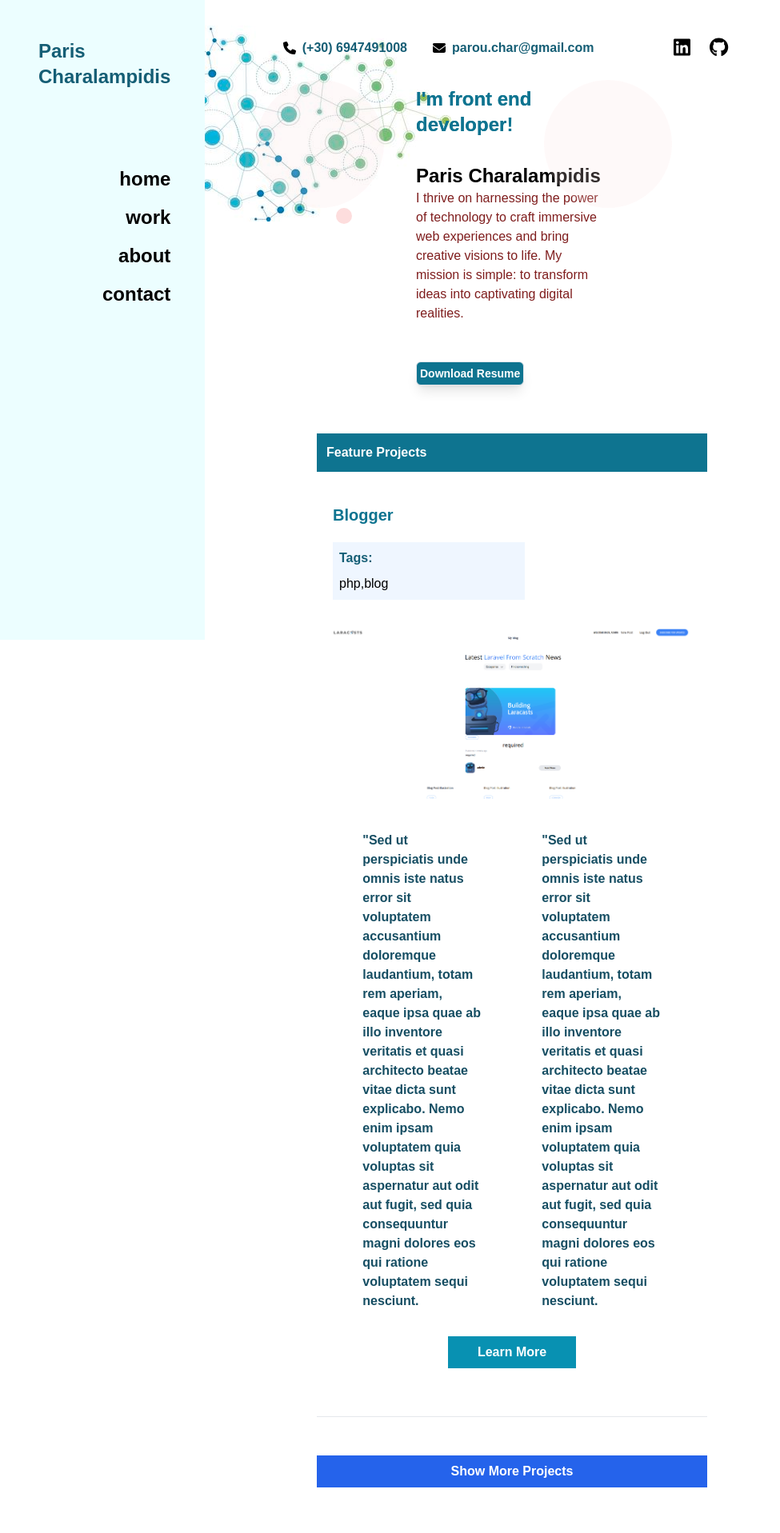
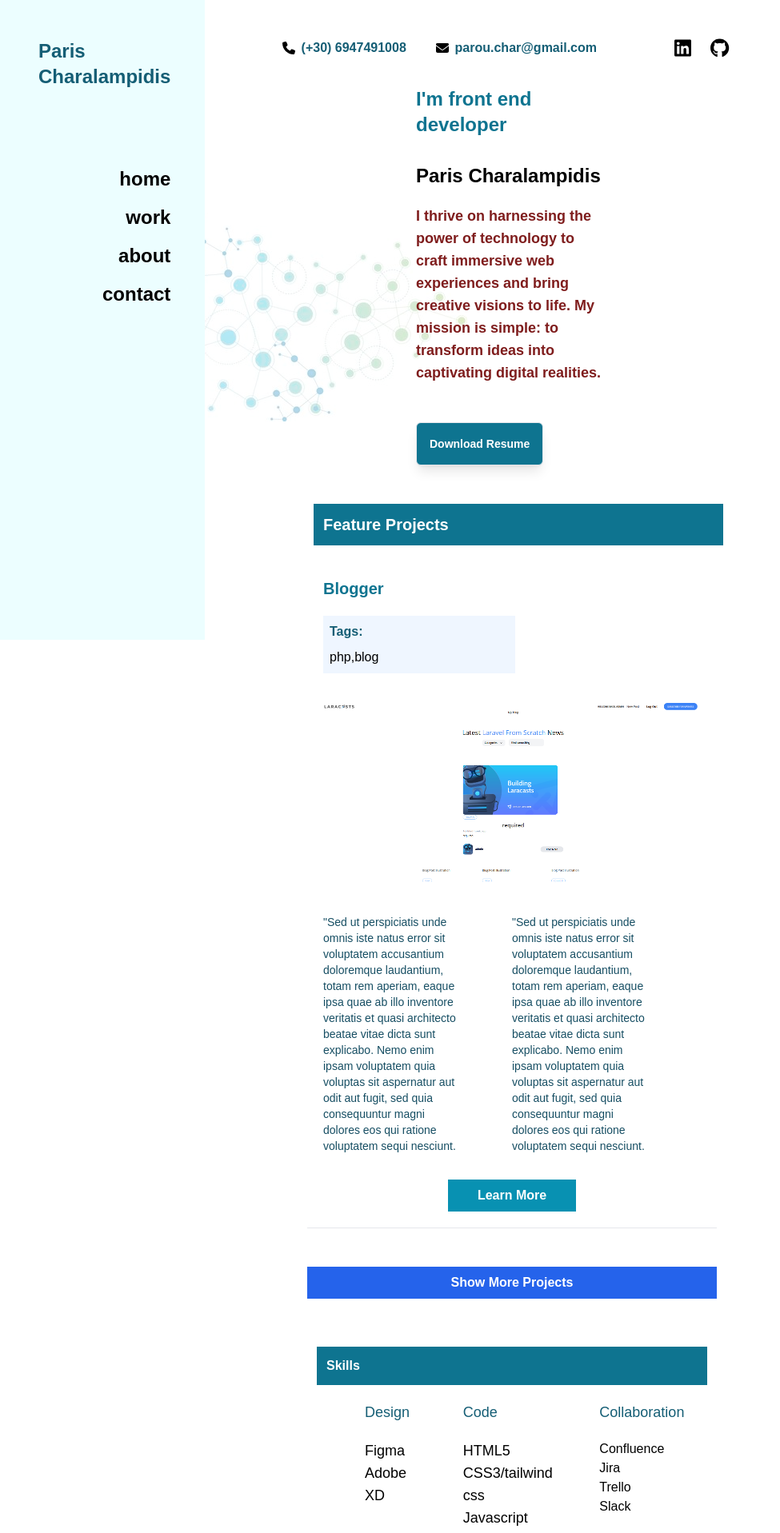
Before and after one commit to parischaralampidis3/portfolio_test, a React (Create React App) app: page / in a window 1280 px wide. Shown: the top 1917 px of the page at 80% size, without its empty margins (0-975 px from the left). Built offline with nearby package versions, Linux system fonts and the light colour scheme.

Commit message:
implementing burger menu functionality

```diff
--- a/src/App.css
+++ b/src/App.css
@@ -7,14 +7,25 @@ box-sizing:border-box;
 body,html{
   font-family: Arial, Helvetica, sans-serif;
   height:100%;
+
+  max-width: 100%;
+
+
+}
+body::before {
+  content: "";
+  display: block;
+  position: fixed;
+  opacity:0.3;
+  top: 250px; /* Adjust top margin */
+  left: 20px; /* Adjust left margin */
+  right: 20px; /* Adjust right margin */
+  bottom: 20px; /* Adjust bottom margin */
   background-image: url("../public/assets/images/background_image_3.jpg");
-  max-width: 100%;
-  height: auto;
-    background-repeat: no-repeat;
-
-  background-size: auto;
+  background-repeat:no-repeat;
+  background-size: no-cover; /* Adjust background size if needed */
+  z-index: -1; /* Ensure it's behind other content */
 }
-
 .App-logo {
   height: 40vmin;
   pointer-events: none;
--- a/src/App.js
+++ b/src/App.js
@@ -3,16 +3,18 @@ import Sidebar from "./Components/Layouts/Sidebar";
 import TopBar from "./Components/Layouts/TopBar";
 import Routing from "./Components/Routing";
 import Footer from "./Components/Layouts/Footer";
+import MobileMenu from "./Components/Layouts/MobileMenu";
 
 function App() {
   return (
       <div className="flex flex-column h-screen">
       <div className="flex flex-grow">
+        <MobileMenu/>
         <Sidebar />
         <div className="w-full">
           <TopBar />
           <Routing />
-         <Footer/>
+          <Footer/>
         </div>
 
       </div>
--- a/src/Components/Layouts/Sidebar.js
+++ b/src/Components/Layouts/Sidebar.js
@@ -3,7 +3,7 @@ import Navigation from "./Navigation";
 
 function Sidebar() {
   return (
-    <div className="fixed left-0 top-0 h-full">
+    <div className="fixed left-0 top-0 h-full hidden lg:block">
 
       <Navigation />
     </div>
--- a/src/Components/Layouts/TopBar.js
+++ b/src/Components/Layouts/TopBar.js
@@ -8,20 +8,22 @@ function TopBar() {
     <div className="w-2/4 mx-auto mt-10 h-10">
       <div className="flex flex-row items-center justify-around">
         <div className="flex flex-row justify-start items-center  p-2 font-semibold">
-          <div className="flex flex-row items-center">
+          <div className="flex flex-row items-center text-sm md:text-base w-40">
             <FontAwesomeIcon icon={faPhone} />
-            <h3 className="ml-2 text-cyan-800">(+30) 6947491008</h3>
+            <h3 className="ml-2 text-cyan-800  ">(+30) 6947491008</h3>
           </div>
 
-          <div className="flex flex-row items-center mx-8">
+          <div className="flex flex-row items-center mx-8 text-sm md:text-base">
             <FontAwesomeIcon icon={faEnvelope} />
             <h3 className="mx-2 text-cyan-800">parou.char@gmail.com</h3>
           </div>
         </div>
 
-        <div className="text-2xl">
+        <div className="text-2xl flex items-center">
           <FontAwesomeIcon icon={faLinkedin} />
           <FontAwesomeIcon className="mx-6" icon={faGithub} />
+
+
         </div>
       </div>
     </div>
--- a/src/Components/Partials/Gallery.js
+++ b/src/Components/Partials/Gallery.js
@@ -2,21 +2,21 @@ import { React, useState } from "react";
 function Gallery() {
   const [isActive, setIsActive] = useState(true);
   const [message, setMessage] = useState(false);
-  const handleClick = (event) => {
+  const handleClick = () => {
     setIsActive((current) => !current);
     setMessage((current) => !current);
   };
 
   return (
-    <div className=" mt-12 p-3 mx-auto  w-2/5">
-      <div className="container h-3/4 bg-cyan-700 ">
-        <h1 className="font-semibold text-white p-3">Feature Projects</h1>
+    <div className=" w-30  mt-12 mx-auto  md:w-2/5">
+      <div className="container mx-0  h-3/4 bg-cyan-700 w-40 lg:mx-2 w-full ">
+        <h1 className="text-base font-semibold text-white p-3 lg:text-xl">Feature Projects</h1>
       </div>
 
       {/** --------- first portfolio project ---------- */}
       <div className="p-5">
         <div>
-          <h1 className="mt-5 text-xl font-semibold text-cyan-700">Blogger</h1>
+          <h1 className="mt-5 text-base font-semibold text-cyan-700 lg:text-xl">Blogger</h1>
         </div>
 
         <div className="mt-5 mx-0 bg-blue-50 w-60 p-2">
@@ -29,8 +29,8 @@ function Gallery() {
             alt="project_image"
           />
 
-          <div className="grid grid-cols-2 gap-0 mt-5 text-cyan-900 font-semibold">
-            <p className="mt-5 w-2/3  mx-auto">
+          <div className="flex flex-col w-95 xl:flex-row w-full mt-5 text-cyan-900 font-light  ">
+            <p className="text-sm mx-auto leading-5 mt-5 w-56 mr-16 text-left  md:w-full    ">
               "Sed ut perspiciatis unde omnis iste natus error sit voluptatem
               accusantium doloremque laudantium, totam rem aperiam, eaque ipsa
               quae ab illo inventore veritatis et quasi architecto beatae vitae
@@ -39,7 +39,7 @@ function Gallery() {
               eos qui ratione voluptatem sequi nesciunt.
             </p>
 
-            <p className="mt-5 w-2/3  mx-auto">
+            <p className="text-sm leading-5 mx-auto mt-5 w-56 mr-16 text-left md:w-full  ">
               "Sed ut perspiciatis unde omnis iste natus error sit voluptatem
               accusantium doloremque laudantium, totam rem aperiam, eaque ipsa
               quae ab illo inventore veritatis et quasi architecto beatae vitae
@@ -56,13 +56,13 @@ function Gallery() {
       </div>
 
       {/** ------------------------------------- */}
-      <hr className="mt-10" />
+      <hr className="mt-0" />
       {/** --------- second portfolio project ---------- */}
 
       <div className={isActive ? "hidden" : ""}>
-        <div className="mt-16 p-6">
+        <div className="mt-2 p-5">
           <div>
-            <h1 className="mt-5 text-xl font-semibold text-cyan-700">Lang</h1>
+            <h1 className="mt-5 text-base font-semibold text-cyan-700 lg:text-xl">Lang</h1>
           </div>
 
           <div className="mt-5 mx-0 bg-blue-50 w-60 p-2">
@@ -75,8 +75,8 @@ function Gallery() {
               alt="project_image"
             />
 
-            <div className="grid grid-cols-2 gap-0 mt-5 text-cyan-900 font-semibold">
-              <p className="mt-5 w-2/3  mx-auto">
+            <div className="flex flex-col w-95 xl:flex-row w-full mt-5 text-cyan-900 font-light">
+              <p className="text-sm mx-auto leading-5 mt-5 w-56 mr-16 text-left  md:w-full">
                 "Sed ut perspiciatis unde omnis iste natus error sit voluptatem
                 accusantium doloremque laudantium, totam rem aperiam, eaque ipsa
                 quae ab illo inventore veritatis et quasi architecto beatae
@@ -86,7 +86,7 @@ function Gallery() {
                 nesciunt.
               </p>
 
-              <p className="mt-5 w-2/3  mx-auto">
+              <p className="text-sm leading-5 mx-auto mt-5 w-56 mr-16 text-left md:w-full">
                 "Sed ut perspiciatis unde omnis iste natus error sit voluptatem
                 accusantium doloremque laudantium, totam rem aperiam, eaque ipsa
                 quae ab illo inventore veritatis et quasi architecto beatae
@@ -104,9 +104,9 @@ function Gallery() {
         </div>
         <hr className="mt-10" />
         {/** -------------------------------------- */}
-        <div class="mt-16 p-6">
+        <div class="mt-5 p-5">
           <div>
-            <h1 className="mt-5 text-xl font-semibold text-cyan-700">
+            <h1 className="mt-5 text-base font-semibold text-cyan-700 lg:text-xl">
               Product List
             </h1>
           </div>
@@ -121,8 +121,8 @@ function Gallery() {
               alt="project_image"
             />
 
-            <div className="grid grid-cols-2 gap-0 mt-5 text-cyan-900 font-semibold">
-              <p className="mt-5 w-2/3  mx-auto">
+            <div className="flex flex-col w-95 xl:flex-row w-full mt-5 text-cyan-900 font-light">
+              <p className="text-sm mx-auto leading-5 mt-5 w-56 mr-16 text-left  md:w-full">
                 "Sed ut perspiciatis unde omnis iste natus error sit voluptatem
                 accusantium doloremque laudantium, totam rem aperiam, eaque ipsa
                 quae ab illo inventore veritatis et quasi architecto beatae
@@ -132,7 +132,7 @@ function Gallery() {
                 nesciunt.
               </p>
 
-              <p className="mt-5 w-2/3  mx-auto">
+              <p className="text-sm leading-5 mx-auto mt-5 w-56 mr-16 text-left md:w-full ">
                 "Sed ut perspiciatis unde omnis iste natus error sit voluptatem
                 accusantium doloremque laudantium, totam rem aperiam, eaque ipsa
                 quae ab illo inventore veritatis et quasi architecto beatae
--- a/src/Components/Partials/Profile.js
+++ b/src/Components/Partials/Profile.js
@@ -4,58 +4,31 @@ import "../../Profile.css";
 function Profile() {
   return (
     <div className=" container w-60  mx-auto">
-
-
       <div className="flex  justify-around">
-
-
-
         <div className="relative">
-
-
-                        <div class="big-blink absolute w-20 h-20 rounded-full  bg-red-100 top-0 right-10 w-40 h-40"></div>
-
-                          <div class="blink absolute w-5 h-5 rounded-full  bg-red-400 top-40 right-20 w-40 h-40"></div>
           <div className="absolute animate-fade-in-right left  mt-2 ">
-                            <h3 className="text-2xl w-40  text-cyan-700 font-bold">I'm front end developer</h3>
-                        </div>
-                           <div className="big-blink absolute w-4 h-4 rounded-full  bg-red-100 top-50 left-40 right-10 w-40 h-40"></div>
-
-
-                        <div className="absolute animate-fade-in-right left  mt-2 ">
-                            <h3 className="text-2xl w-40  text-cyan-700 font-bold">I'm front end developer!</h3>
+            <h3 className="text-xl w-40  text-cyan-700 font-bold md:text-2xl">
+              I'm front end developer
+            </h3>
           </div>
         </div>
 
-
-
-
-
-
-
-
         <div className="flex flex-column items-center justify-center">
           <div className="mx-0 mt-6 ">
-
-                            <h1 className=" text-2xl mt-20 font-semibold text-black  ">Paris Charalampidis</h1>
-                            <p className=" text-red-900 mb-12 text-base">
+            <h1 className=" text-xl mt-20 mb-5 font-semibold text-black md:text-2xl  ">
+              Paris Charalampidis
+            </h1>
+            <p className=" text-base text-red-900 font-semibold mb-12 md:text-lg ">
               I thrive on harnessing the power of technology to craft immersive
               web experiences and bring creative visions to life. My mission is
               simple: to transform ideas into captivating digital realities.
             </p>
-                            <button className="border bg-cyan-700 shadow-lg rounded-md p-1 text-white borded-full text-sm font-semibold mt-0">
+            <button className="border bg-cyan-700 shadow-lg  rounded-md p-2 text-white borded-full text-sm font-semibold mt-0  md:p-4">
               Download Resume
             </button>
-
           </div>
         </div>
-
-
-
-
       </div>
-
-
     </div>
   );
 }
--- a/src/Components/Partials/Skills.js
+++ b/src/Components/Partials/Skills.js
@@ -8,23 +8,23 @@ function Skills() {
         <h1 className="font-semibold text-white p-3">Skills</h1>
       </div>
 
-      <div class="grid grid-cols-3 font-semibold text-lg ">
+      <div class="grid grid-cols-3 ">
 
-                <div className="p-5">
-                        <div className="text-cyan-800 mb-5">
+                <div className="p-1">
+                        <div className="text-base text-cyan-800 mt-4 lg:mx-14 text-lg">
                         <h1>Design</h1>
                         </div>
-                        <div>
+                        <div className="mt-5 text-base lg:mx-14 text-lg">
                         <h3>Figma</h3>
                         <h3>Adobe XD</h3>
                         </div>
                     </div>
 
-                    <div className="p-5">
-                        <div className="text-cyan-800 mb-5">
+                    <div className="mx-0 p-5">
+                        <div className="text- text-cyan-800 mb-5 lg:text-lg">
                         <h1>Code</h1>
                         </div>
-                        <div>
+                        <div className="mt-5 text-base lg:text-lg">
                         <h3>HTML5</h3>
                         <h3>CSS3/tailwind css</h3>
                         <h3>Javascript</h3>
@@ -36,8 +36,8 @@ function Skills() {
                         </div>
                     </div>
 
-                    <div className="p-5">
-                        <div  className="text-cyan-800 mb-5">
+                    <div className="p-5 mx-2">
+                        <div  className="text-base text-cyan-800 mb-5  lg:text-lg">
                         <h1>Collaboration</h1>
                         </div>
                         <div>
--- a/src/Profile.css
+++ b/src/Profile.css
@@ -30,84 +30,5 @@
   animation-fill-mode: forwards;
 }
 
-@keyframes blink {
-  0% {
-    opacity: 0;
-  }
-  50% {
-    opacity: 0.5;
-  }
-  100% {
-    opacity: 0;
-  }
-}
-
-.blink {
-  animation-name: blink;
-  animation-duration: 1s;
-  animation-timing-function: ease-in;
-  animation-delay: 0;
-  animation-iteration-count: infinite;
-  animation-direction: normal;
-  animation-fill-mode: forwards;
-}
-
-@keyframes big-blink {
-  0% {
-    opacity: 0;
-    color: tomato;
-  }
-  50% {
-    opacity: 1;
-    color: brown;
-  }
-  70% {
-    opacity: 0.5;
-    color: tomato;
-  }
-
-  100% {
-    opacity: 0;
-    color: pink;
-  }
-}
-
-.big-blink {
-  animation-name: big-blink;
-  animation-duration: 2s;
-  animation-timing-function: ease-in;
-  animation-delay: 0;
-  animation-iteration-count: infinite;
-  animation-direction: normal;
-  animation-fill-mode: forwards;
-}
-
-@keyframes delay-blink {
-  0% {
-    opacity: 0;
-    color: blue;
-  }
-  50% {
-    opacity: 1;
-    color: lightblue;
-  }
-  70% {
-    opacity: 0.5;
-    color: cyan;
-  }
-
-  100% {
-    opacity: 0;
-    color: blue;
-  }
-}
-
-.delay-blink {
-  animation-name: delay-blink;
-  animation-duration: 2s;
-  animation-iteration-count: infinite;
-  animation-delay: 2s;
-}
-
 
 /***********/
```
Also changed, not shown: src/Components/Layouts/Footer.js (+5 -13 lines), src/Components/Layouts/MobileMenu.js (added, +37 -0 lines), public/assets/images/background_image_4.jpg (added). Lines whose indentation alone changed are shown as unchanged.
